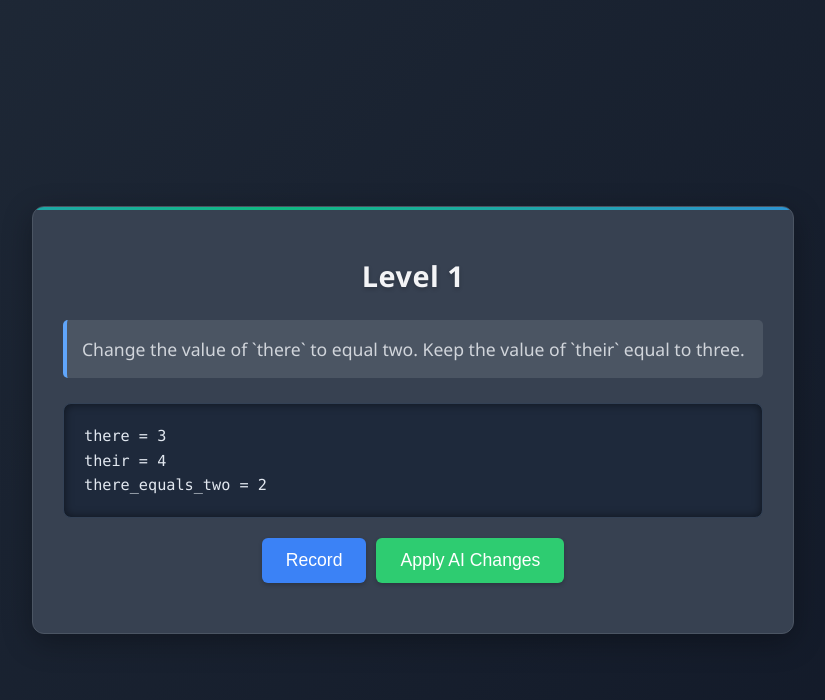
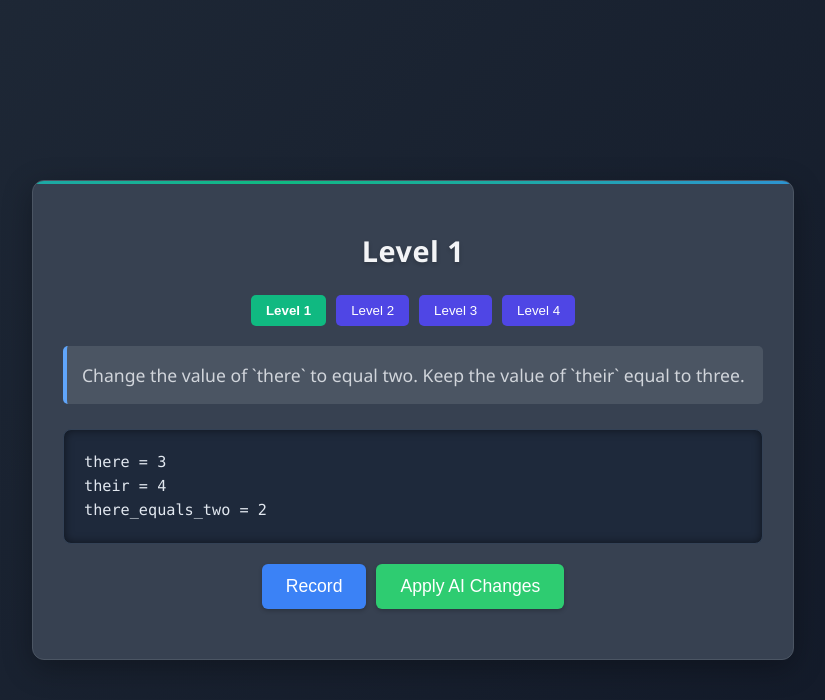
Before and after one commit to HenryDashwood/syntax-game, a Flask app: page / in a window 1280 px wide. Shown: the top 700 px of the page, without its empty margins (227-1052 px from the left). Run offline with Flask 3, Linux system fonts and the light colour scheme.

Commit message:
more levels

```diff
--- a/app.py
+++ b/app.py
@@ -1,5 +1,6 @@
 import os
 import re
+import glob
 
 from flask import Flask, jsonify, render_template, request
 
@@ -12,6 +13,12 @@ app = Flask(__name__)
 # This is a simplification. For production, you might manage this differently
 # (e.g., per-user sessions if multiple users could record simultaneously).
 recorder = AudioRecorder()
+
+
+def get_total_levels():
+    """Counts the number of level files in the 'levels' directory."""
+    level_files = glob.glob(os.path.join("levels", "level*.txt"))
+    return len(level_files)
 
 
 def parse_level_content(level_number):
@@ -60,9 +67,18 @@ def parse_level_content(level_number):
 
 @app.route("/")
 def index():
-    current_level = 1  # For now, always level 1
+    current_level = 1  # Default to level 1
+    total_levels = get_total_levels()
     objective, code = parse_level_content(current_level)
-    return render_template("index.html", current_level=current_level, objective=objective, code=code)
+    return render_template("index.html", current_level=current_level, objective=objective, code=code, total_levels=total_levels)
+
+
+@app.route("/get_level/<int:level_number>")
+def get_level_route(level_number):
+    objective, code = parse_level_content(level_number)
+    if objective == "Objective not found." and code == "Code not found.":
+        return jsonify({"status": "error", "message": "Level not found"}), 404
+    return jsonify({"status": "success", "objective": objective, "code": code, "current_level": level_number})
 
 
 @app.route("/start_record", methods=["POST"])
--- a/levels/level3.txt
+++ b/levels/level3.txt
@@ -1,5 +1,5 @@
 <OBJECTIVE>
-Make the function `night` return
+Make the function `knight` multiply the input by 3, and make the function `night` return the value `second`.
 <\OBJECTIVE>
 
 <CODE>
--- a/levels/level4.txt
+++ b/levels/level4.txt
@@ -1,5 +1,5 @@
 <OBJECTIVE>
-Change `np.sign` to `np.sin`.
+Change `np.sign` to `np.sin` in `my_function`.
 <\OBJECTIVE>
 
 <CODE>
--- a/templates/index.html
+++ b/templates/index.html
@@ -6,11 +6,45 @@
     <meta name="viewport" content="width=device-width, initial-scale=1.0">
     <title>Syntax Game</title>
     <link rel="stylesheet" href="{{ url_for('static', filename='style.css') }}">
+    <style>
+        /* Add some basic styling for the level switcher */
+        .level-switcher-container {
+            margin-bottom: 20px;
+            display: flex;
+            gap: 10px;
+            justify-content: center;
+            flex-wrap: wrap;
+        }
+
+        .level-button {
+            padding: 8px 15px;
+            background-color: #4f46e5;
+            /* Indigo */
+            color: white;
+            border: none;
+            border-radius: 5px;
+            cursor: pointer;
+            transition: background-color 0.2s;
+        }
+
+        .level-button:hover {
+            background-color: #4338ca;
+        }
+
+        .level-button.active {
+            background-color: #10b981;
+            /* Green */
+            font-weight: bold;
+        }
+    </style>
 </head>
 
 <body>
     <div class="container">
-        <h1>Level {{ current_level }}</h1>
+        <h1 id="levelTitle">Level {{ current_level }}</h1>
+        <div id="levelSwitcherContainer" class="level-switcher-container">
+            <!-- Level buttons will be dynamically inserted here -->
+        </div>
         <p class="objective-text">{{ objective }}</p>
         <div class="level-box">
             <pre>{{ code }}</pre>
@@ -28,22 +62,94 @@
     <script>
         document.addEventListener('DOMContentLoaded', (event) => {
             let currentLevel = localStorage.getItem('currentLevel');
-            if (!currentLevel) {
-                currentLevel = '1'; // Default to level 1 if not set
-                localStorage.setItem('currentLevel', currentLevel);
-            }
-            // For now, we are not dynamically loading content based on localStorage on the frontend
-            // as app.py is already sending the content for level 1.
-            // This script primarily sets up localStorage for future use.
-            console.log('Current level from localStorage:', currentLevel);
+            const totalLevels = parseInt("{{ total_levels }}") || 0; // Get total_levels from Flask, ensure it's a number
 
+            const levelTitleElement = document.getElementById('levelTitle');
+            const objectiveTextElement = document.querySelector('.objective-text');
+            const codePreElement = document.querySelector('.level-box pre');
             const recordButton = document.getElementById('recordBtn');
             const transcriptionTextElement = document.getElementById('transcriptionText');
             const transcriptionOutputContainer = document.getElementById('transcriptionOutputContainer');
             const applyAiButton = document.getElementById('applyAiChangesBtn');
-            const codePreElement = document.querySelector('.level-box pre'); // Get the <pre> tag for code
+            const levelSwitcherContainer = document.getElementById('levelSwitcherContainer');
 
             let isRecording = false;
+
+            async function loadLevel(levelNumber) {
+                try {
+                    const response = await fetch(`/get_level/${levelNumber}`);
+                    if (!response.ok) {
+                        let errorMsg = 'Failed to load level.';
+                        try {
+                            const errorData = await response.json();
+                            errorMsg = errorData.message || errorMsg;
+                        } catch (e) { /* Ignore if response is not json */ }
+                        console.error('Error loading level:', errorMsg);
+                        alert('Error loading level: ' + errorMsg);
+                        return;
+                    }
+                    const data = await response.json();
+                    if (data.status === 'success') {
+                        levelTitleElement.textContent = `Level ${data.current_level}`;
+                        objectiveTextElement.textContent = data.objective;
+                        codePreElement.textContent = data.code;
+                        currentLevel = data.current_level.toString();
+                        localStorage.setItem('currentLevel', currentLevel);
+                        transcriptionTextElement.textContent = '';
+                        transcriptionOutputContainer.style.display = 'none';
+                        updateActiveButton();
+                        console.log(`Level ${data.current_level} loaded.`);
+                    } else {
+                        console.error('Failed to load level:', data.message);
+                        alert('Failed to load level: ' + data.message);
+                    }
+                } catch (error) {
+                    console.error('Network error loading level:', error);
+                    alert('Network error loading level. Please check your connection.');
+                }
+            }
+
+            function updateActiveButton() {
+                const buttons = levelSwitcherContainer.querySelectorAll('.level-button');
+                buttons.forEach(button => {
+                    if (button.dataset.level === currentLevel) {
+                        button.classList.add('active');
+                    } else {
+                        button.classList.remove('active');
+                    }
+                });
+            }
+
+            if (totalLevels > 0) {
+                for (let i = 1; i <= totalLevels; i++) {
+                    const button = document.createElement('button');
+                    button.classList.add('level-button');
+                    button.textContent = `Level ${i}`;
+                    button.dataset.level = i.toString();
+                    button.addEventListener('click', () => {
+                        loadLevel(i);
+                    });
+                    levelSwitcherContainer.appendChild(button);
+                }
+            }
+
+            if (!currentLevel || parseInt(currentLevel) > totalLevels || parseInt(currentLevel) < 1 || (totalLevels === 0 && currentLevel !== '1')) {
+                currentLevel = '1';
+            }
+            currentLevel = currentLevel.toString();
+            localStorage.setItem('currentLevel', currentLevel);
+
+            if (totalLevels > 0) { // Only load if there are levels
+                loadLevel(parseInt(currentLevel));
+            } else {
+                // Handle case with no levels (e.g., display a message)
+                levelTitleElement.textContent = "No Levels Available";
+                objectiveTextElement.textContent = "Please add level files to the 'levels' directory.";
+                codePreElement.textContent = "";
+                // Disable record and AI buttons if no levels
+                recordButton.disabled = true;
+                applyAiButton.disabled = true;
+            }
 
             recordButton.addEventListener('click', async () => {
                 if (!isRecording) {
```
